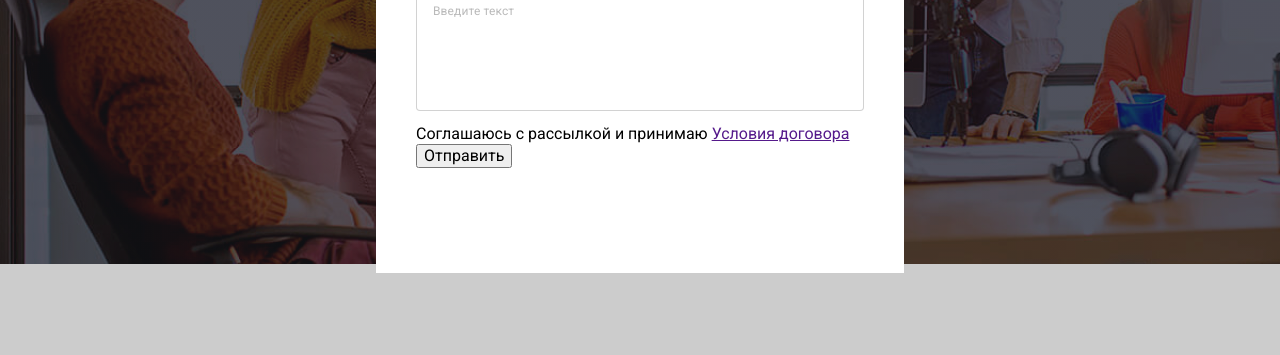
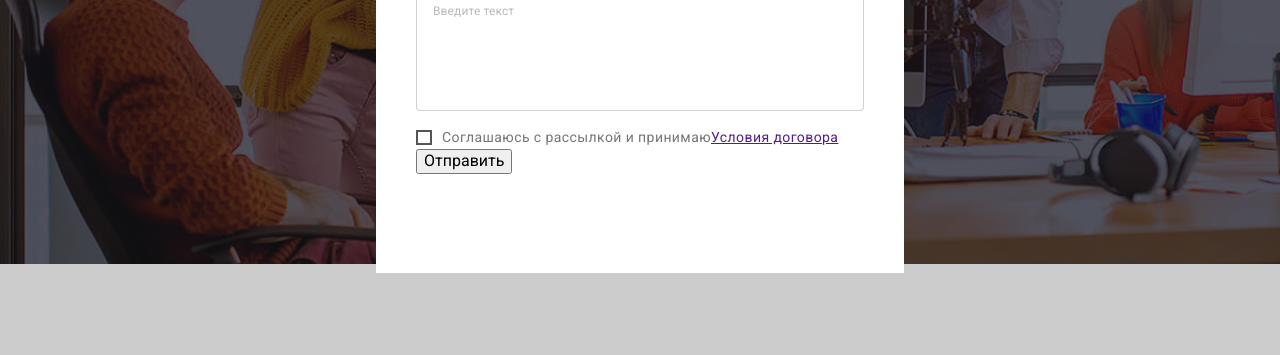
Before and after one commit to PavelLesovoy/goit-markup-hw-06, a plain HTML site: page index.html in a window 1280 px wide. Shown: the part 417-772 px from the top of the page. Drawn offline with nearby package versions, Linux system fonts and the light colour scheme.

Commit message:
работа с модальным окном

```diff
--- a/css/styles.css
+++ b/css/styles.css
@@ -53,6 +53,19 @@ body{
   padding-top: 24px;
   padding-bottom: 24px;
   border: 1px solid #ECECEC;
+}
+
+.visual-hiden {
+  position: absolute;
+  width: 1px;
+  height: 1px;
+  margin: -1px;
+  border: 0;
+  padding: 0;
+  white-space: nowrap;
+  clip-path: inset(100%);
+  clip: rect(0 0 0 0);
+  overflow: hidden;
 }
 
 .container {
@@ -930,3 +943,34 @@ color: #757575
 
   color: rgba(117, 117, 117, 0.5);
 }
+
+.contatc-form-checkbox-label {
+  display: flex;
+  align-items: center;
+  font-weight: 400;
+  font-size: 14px;
+  line-height: 24px;
+  /* identical to box height, or 171% */
+
+  letter-spacing: 0.03em;
+
+  color: #757575;
+}
+
+.contatc-form-checkbox-label::before {
+  display: inline-block;
+  width: 16px;
+  height: 15px;
+  border: 2px solid #555555 ;
+  cursor: pointer;
+  content: "";
+  margin-right: 10px;
+}
+
+.contact-form-checkbox:checked + .contatc-form-checkbox-label::before{
+  background-image: url("../images/icons/checkbox.svg");
+  background-color: #2196f3;
+  box-shadow: 0 0 0 4px #FFFFFF;
+  background-size: cover;
+
+}
--- a/index.html
+++ b/index.html
@@ -426,9 +426,10 @@
                     <textarea name="user_massage" class="contact-form-message" placeholder="Введите текст"></textarea>
                 </label>
                 <div class="contact-form-checkbox-wrapper">
-                    <imput name="accept-policy" type="checkbox" class="contact-form-checkbox" required />
-                    <label for="" class="contatc-form-checkbox-label"
-                        >Соглашаюсь с рассылкой и принимаю <a href="">Условия договора</a></label>
+                    <input name="accept-policy" type="checkbox" class="contact-form-checkbox visual-hiden" id="policy-checkbox" required />
+                    <label for="policy-checkbox" class="contatc-form-checkbox-label"
+                        >Соглашаюсь с рассылкой и принимаю <a href="">Условия договора</a></label
+                        >
                 </div>
                 <button type="submit" class="contact-form-submit-btn">Отправить</button>
             </form>
```
Also changed, not shown: images/icons/checkbox.svg (added).
